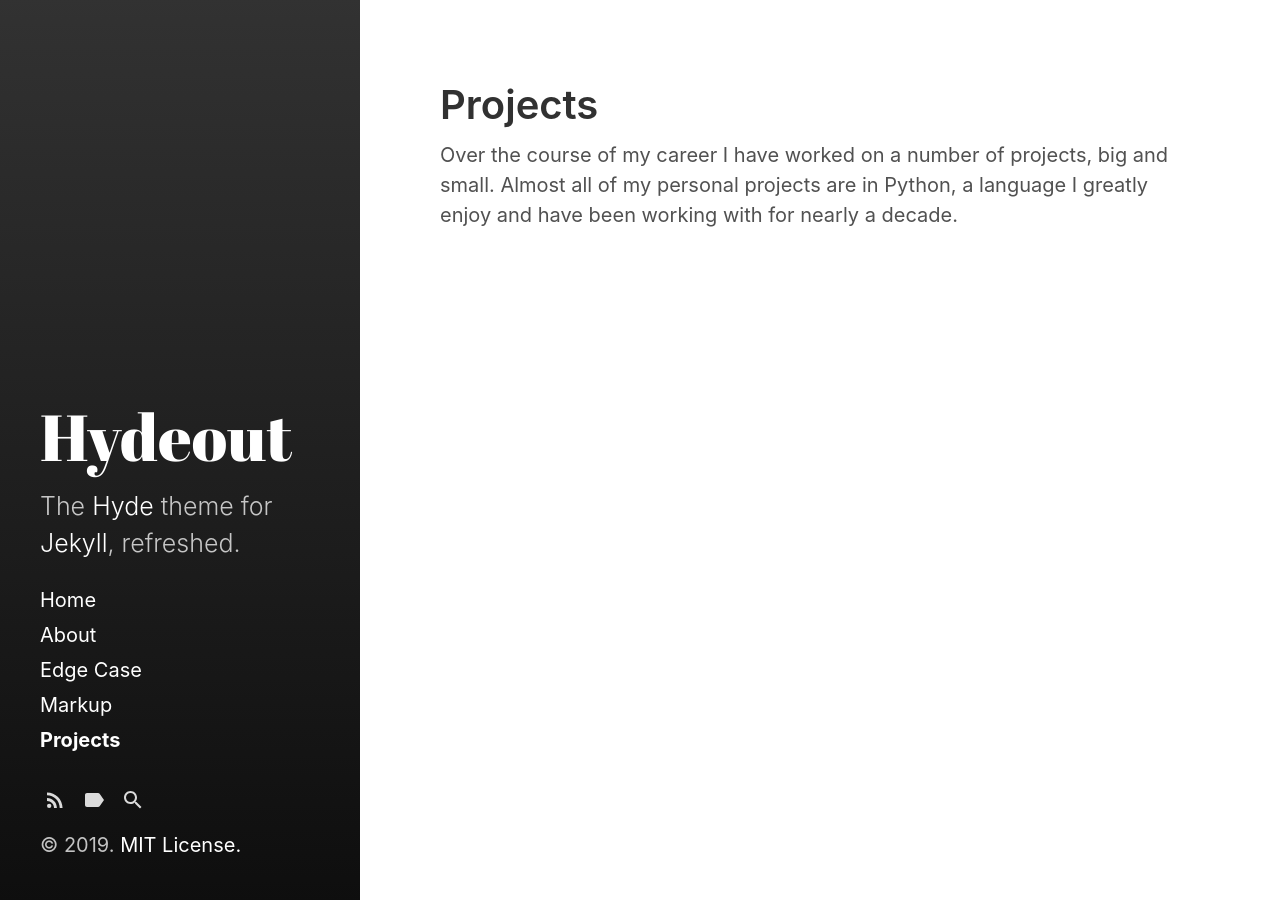
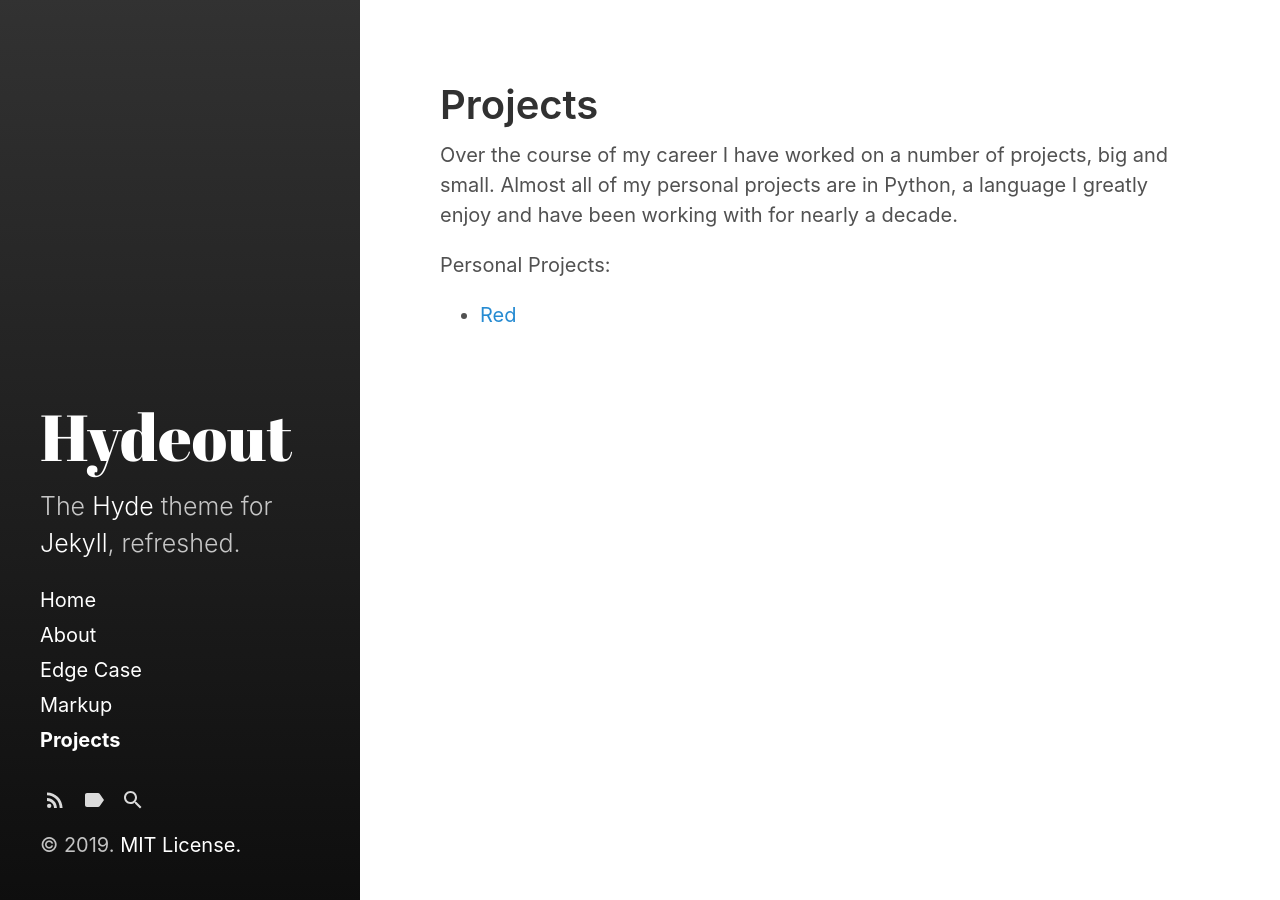
Before and after one commit to tekulvw/tekulvw.github.io, a Jekyll site: the page built from category/projects.md, in a window 1280 px wide. Built offline with Jekyll 4.4.1, drawn with Linux system fonts in a browser that asks for light colours.

Commit message:
Try relative linking

```diff
--- a/category/projects.md
+++ b/category/projects.md
@@ -5,3 +5,6 @@
 
 Over the course of my career I have worked on a number of projects, big and small.
 Almost all of my personal projects are in Python, a language I greatly enjoy and have been working with for nearly a decade.
+
+Personal Projects:
+ - [Red](red.md)
```
